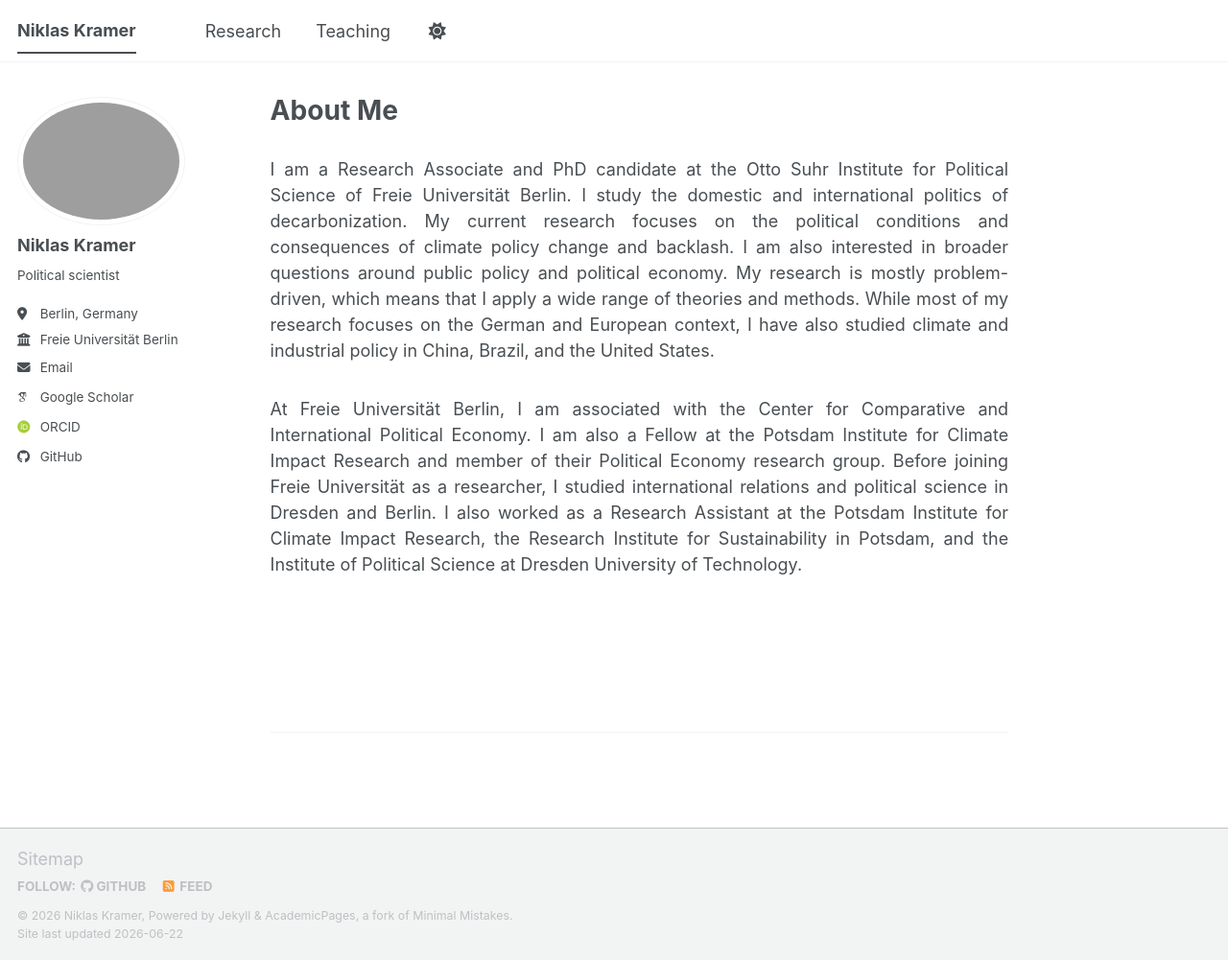
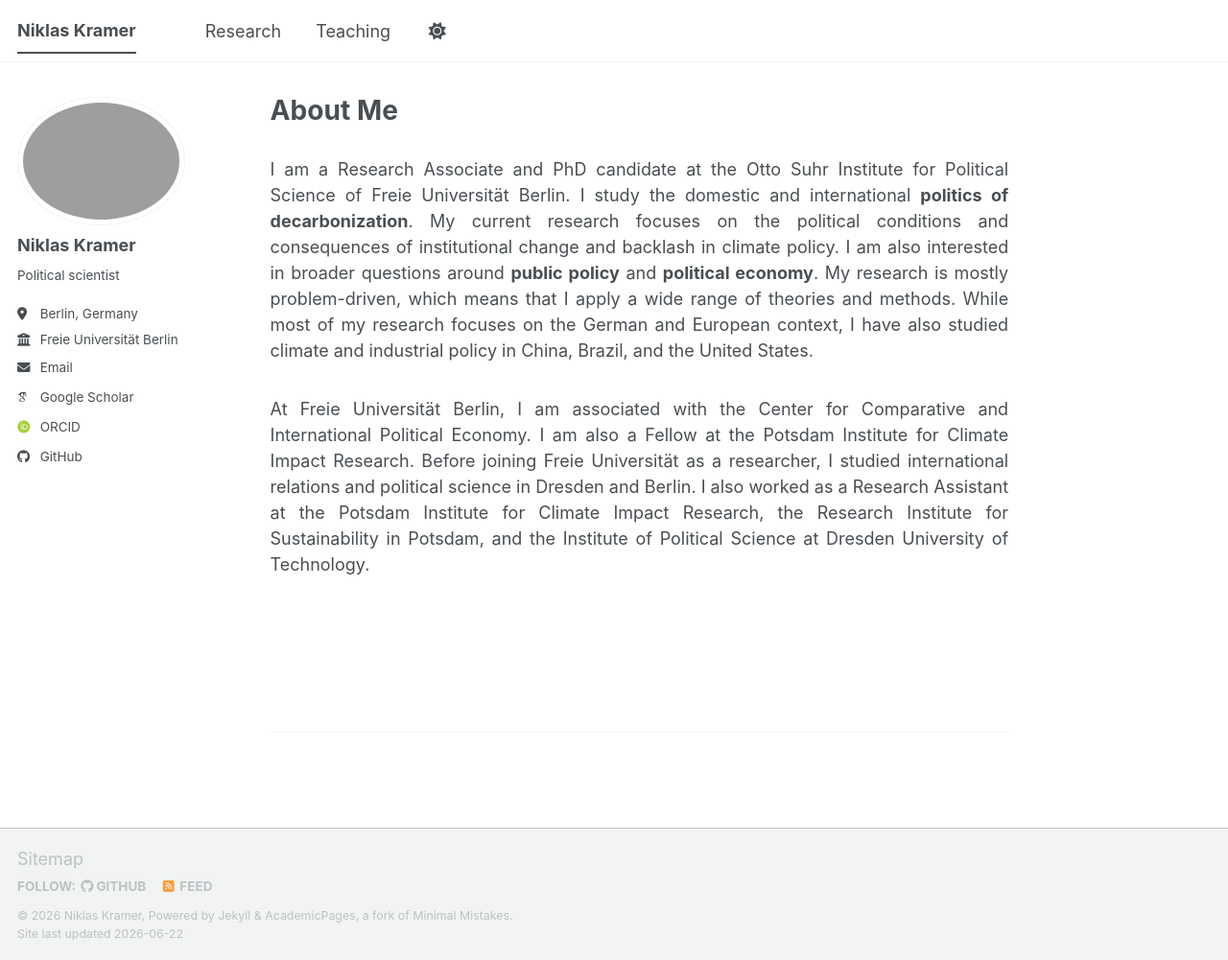
Before and after one commit to nik-kramer/nik-kramer.github.io, a Jekyll site: the page built from _pages/about.md, in a window 1280 px wide and 1001 px high. Shown: the whole window at 96% size. Built offline with Jekyll 4.4.1, drawn with Linux system fonts in a browser that asks for light colours; some web fonts are replaced; a script bundle is joined from its source files by our own code; library files that are not in the unit come from our copies.

Commit message:
Update about.md

```diff
--- a/_pages/about.md
+++ b/_pages/about.md
@@ -9,12 +9,12 @@ redirect_from:
 
 <div style="height: 20px;"></div>
 
-<p style="text-align: justify">I am a Research Associate and PhD candidate at the Otto Suhr Institute for Political Science of Freie Universität Berlin. I study the domestic and international politics of decarbonization. My current research focuses on the political conditions and consequences of climate policy change and backlash. I am also interested in broader questions around public policy and political economy. My research is mostly problem-driven, which means that I apply a wide range of theories and methods. While most of my research focuses on the German and European context, I have also studied climate and industrial policy in China, Brazil, and the United States. </p>
+<p style="text-align: justify">I am a Research Associate and PhD candidate at the Otto Suhr Institute for Political Science of Freie Universität Berlin. I study the domestic and international <b>politics of decarbonization</b>. My current research focuses on the political conditions and consequences of institutional change and backlash in climate policy. I am also interested in broader questions around <b>public policy</b> and <b>political economy</b>. My research is mostly problem-driven, which means that I apply a wide range of theories and methods. While most of my research focuses on the German and European context, I have also studied climate and industrial policy in China, Brazil, and the United States. </p>
 
 
 <div style="height: 10px;"></div>
 
-<p style="text-align: justify">At Freie Universität Berlin, I am associated with the Center for Comparative and International Political Economy. I am also a Fellow at the Potsdam Institute for Climate Impact Research and member of their Political Economy research group. Before joining Freie Universität as a researcher, I studied international relations and political science in Dresden and Berlin. I also worked as a Research Assistant at the Potsdam Institute for Climate Impact Research, the Research Institute for Sustainability in Potsdam, and the Institute of Political Science at Dresden University of Technology.</p>
+<p style="text-align: justify">At Freie Universität Berlin, I am associated with the Center for Comparative and International Political Economy. I am also a Fellow at the Potsdam Institute for Climate Impact Research. Before joining Freie Universität as a researcher, I studied international relations and political science in Dresden and Berlin. I also worked as a Research Assistant at the Potsdam Institute for Climate Impact Research, the Research Institute for Sustainability in Potsdam, and the Institute of Political Science at Dresden University of Technology.</p>
 
 <div style="height: 120px;"></div>
 
```
